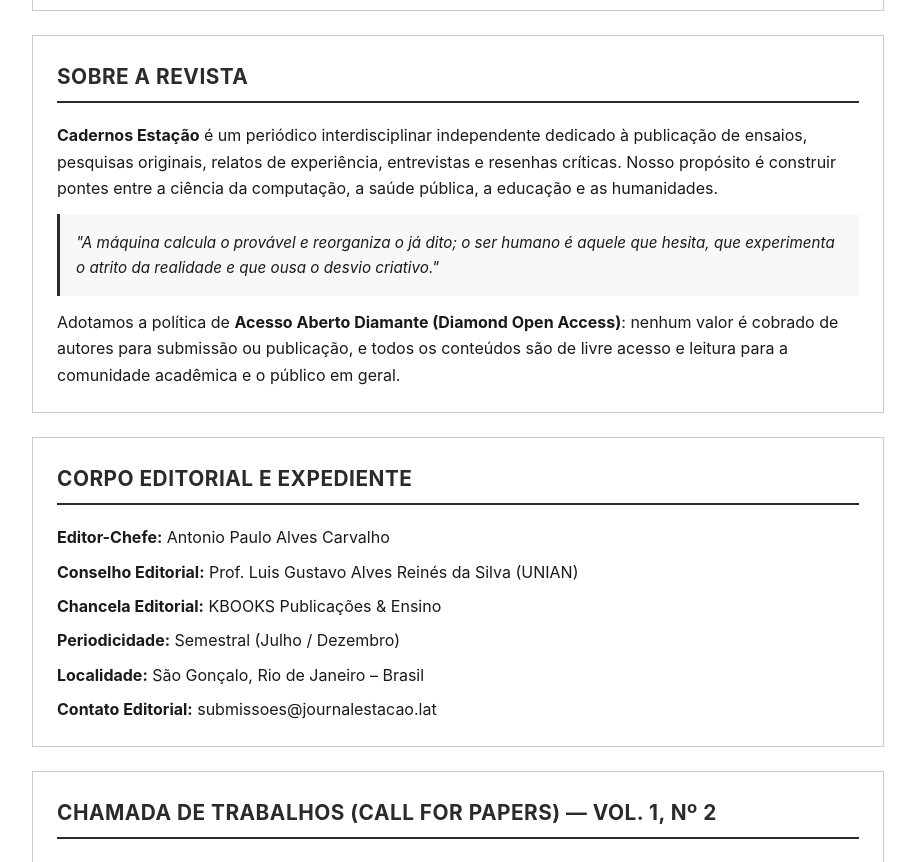
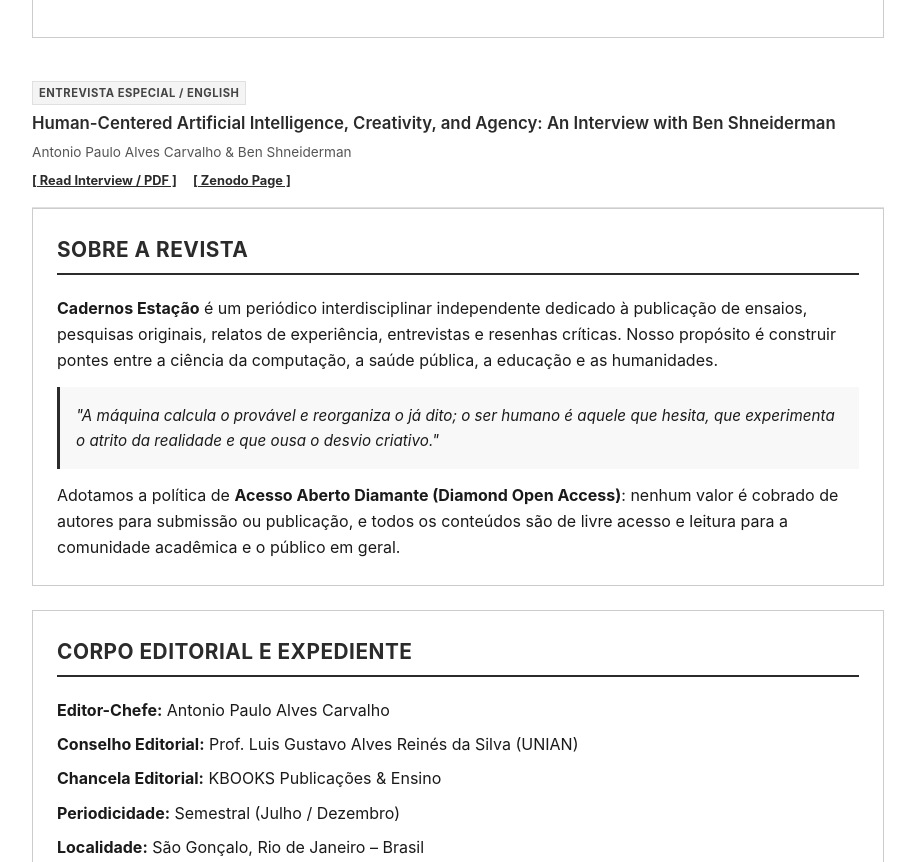
Before and after one commit to antonio42p/journalestacao, a plain HTML site: page index.html in a window 1280 px wide. Shown: the part 932-1794 px from the top of the page, without its empty margins (182-1097 px from the left). Drawn offline with Linux system fonts and the light colour scheme.

Commit message:
Update index.html

```diff
--- a/index.html
+++ b/index.html
@@ -1,6 +1,6 @@
 <!DOCTYPE html>
 <html lang="pt-BR">
-<head>
+<head>ent
     <meta charset="UTF-8">
     <meta name="viewport" content="width=device-width, initial-scale=1.0">
     <title>Cadernos Estação | Revista Interdisciplinar</title>
@@ -402,7 +402,16 @@
                 </div>
             </div>
         </section>
-
+<!-- Entrevista Internacional (Inglês) -->
+                <div class="article-card">
+                    <span class="article-tag">Entrevista Especial / English</span>
+                    <div class="article-title">Human-Centered Artificial Intelligence, Creativity, and Agency: An Interview with Ben Shneiderman</div>
+                    <div class="article-author">Antonio Paulo Alves Carvalho & Ben Shneiderman</div>
+                    <div class="article-links">
+                        <a href="Carvalho_Shneiderman_2026_Interview.pdf" target="_blank">[ Read Interview / PDF ]</a>
+                        <a href="https://doi.org/10.5281/zenodo.23050066" target="_blank" rel="noopener">[ Zenodo Page ]</a>
+                    </div>
+                </div>
         <!-- SOBRE A REVISTA -->
         <section id="sobre">
             <h2>Sobre a Revista</h2>
```
